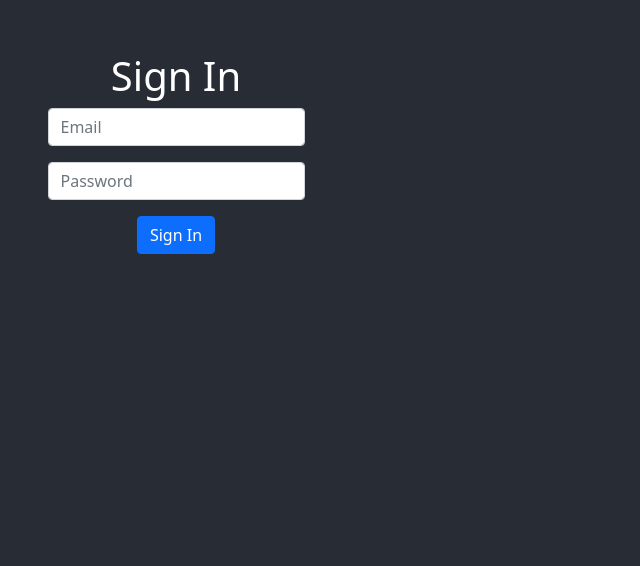
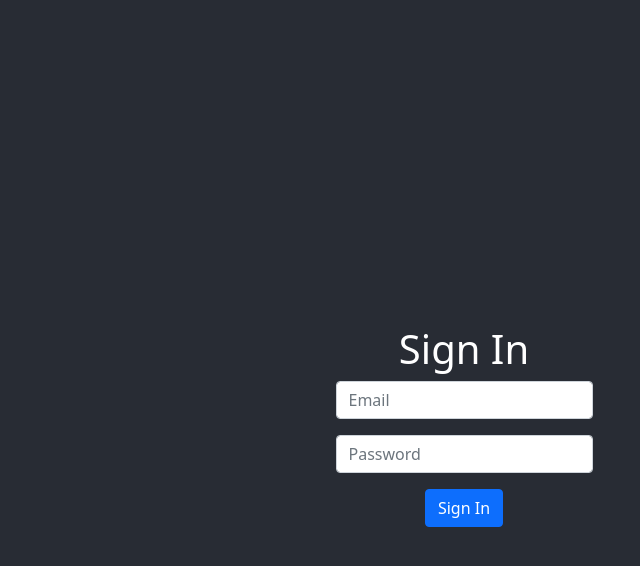
Before and after one commit to davidjungermann/days-since, a React (Create React App) app: page /days-since/sign-in in a window 1280 px wide. Shown: the top 566 px of the page, without its empty margins (176-816 px from the left). Built offline with nearby package versions, Linux system fonts and the light colour scheme; no server answers.

Commit message:
Was needed

```diff
--- a/src/pages/user-form/UserForm.js
+++ b/src/pages/user-form/UserForm.js
@@ -10,7 +10,7 @@ const UserForm = ({ mode, handleAuthentication }) => {
   const [password, setPassword] = useState('');
 
   return (
-    <Container>
+    <Container className="user-form">
       <Form className="user-form">
         <h1>{formState}</h1>
         <Form.Group className="mb-3" controlId="formBasicEmail">
```
